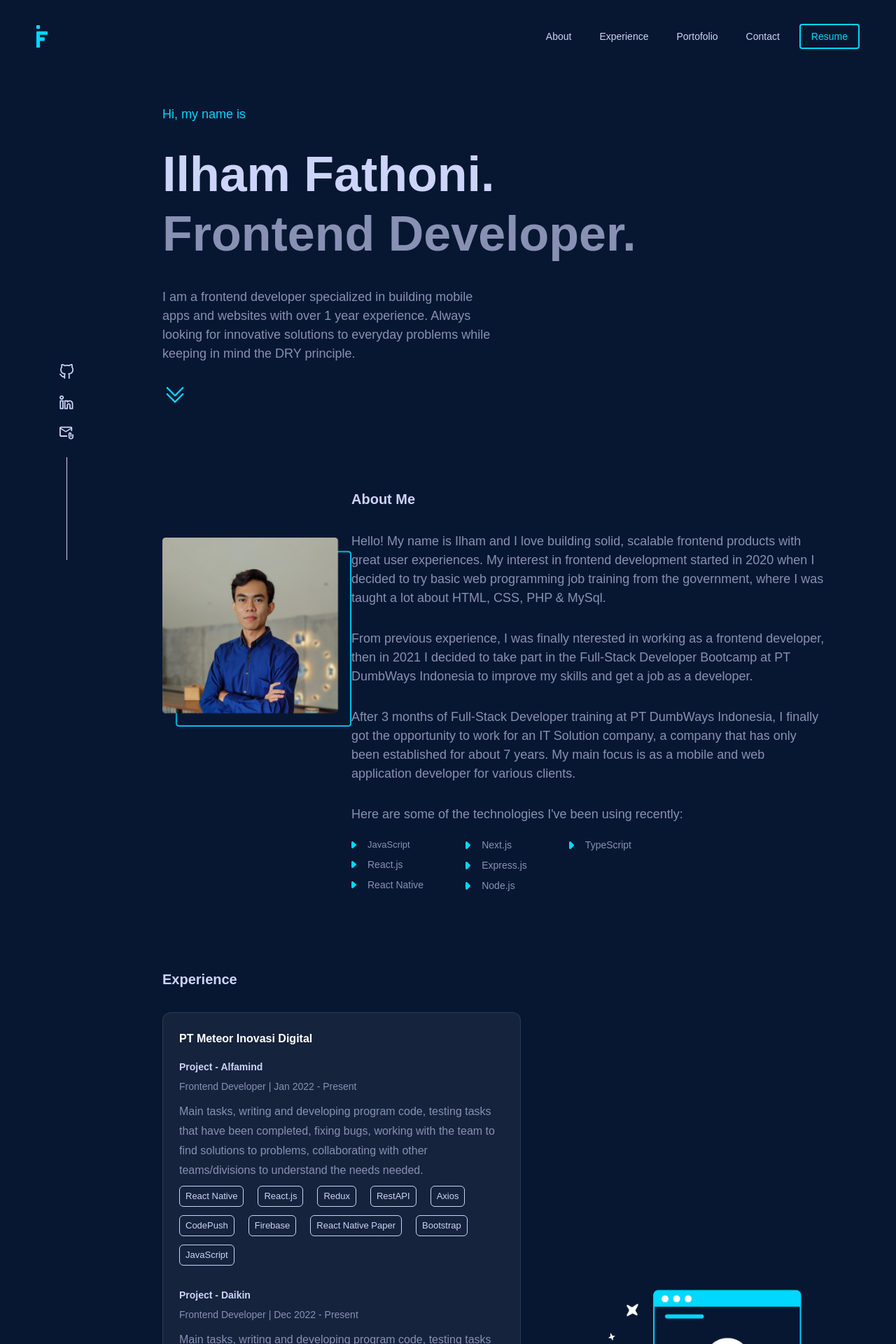
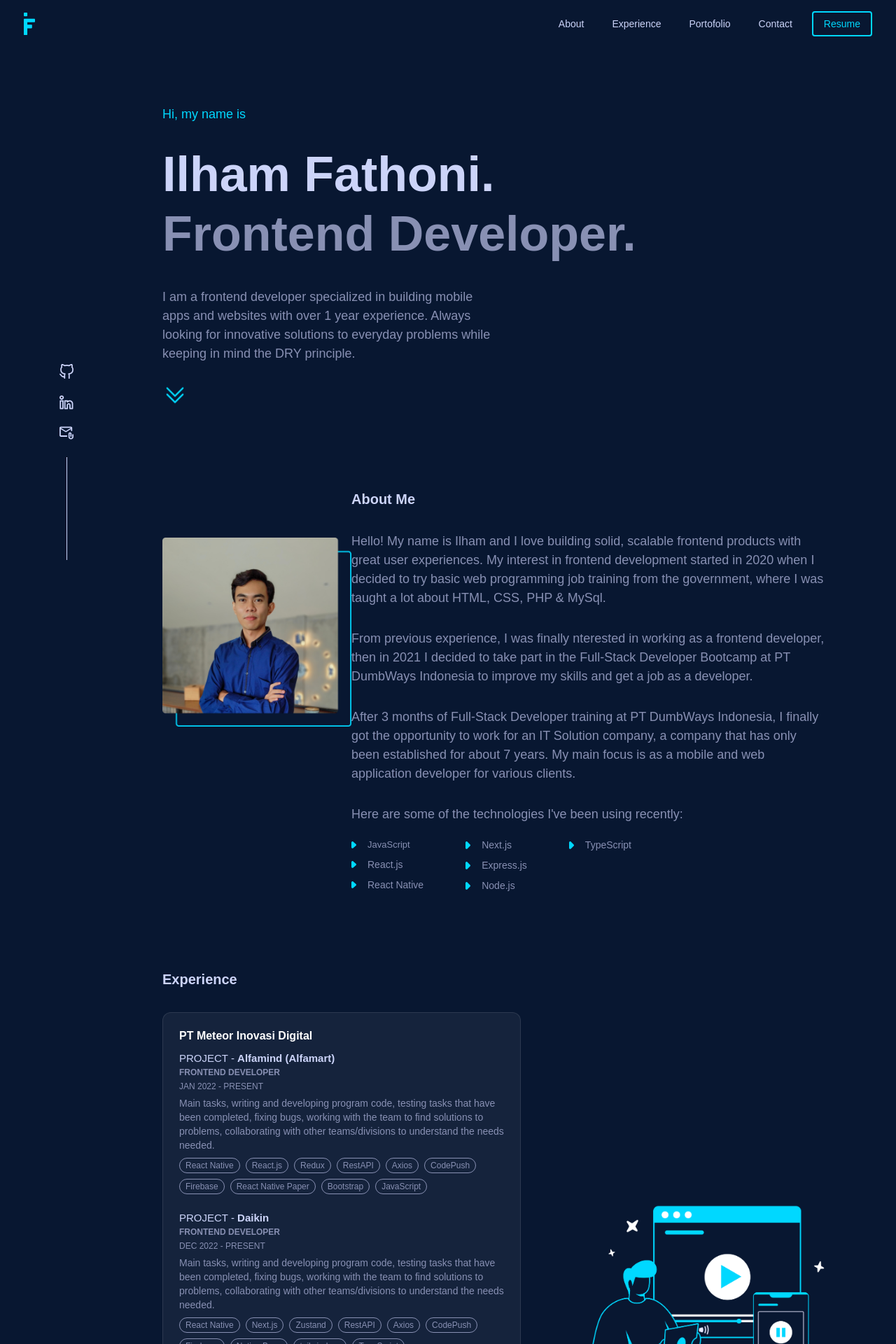
Before and after one commit to ilhamfathoni2/ilham-portofolio, a Next.js app: page / in a window 1280 px wide. Shown: the top 1920 px of the page at 70% size. Built offline with nearby package versions, Linux system fonts and the light colour scheme.

Commit message:
refactor ui navbar and experience

```diff
--- a/src/components/home/experience.tsx
+++ b/src/components/home/experience.tsx
@@ -11,9 +11,9 @@ const experienceData = [
     company: "PT Meteor Inovasi Digital",
     data: [
       {
-        project: "Alfamind",
-        year: "Jan 2022 - Present",
-        position: "Frontend Developer",
+        project: "Alfamind (Alfamart)",
+        year: "JAN 2022 - PRESENT",
+        position: "FRONTEND DEVELOPER",
         link: "https://play.google.com/store/apps/details?id=id.meteor.alfamind&hl=en&gl=US",
         stacks: [
           "React Native",
@@ -32,8 +32,8 @@ const experienceData = [
       },
       {
         project: "Daikin",
-        year: "Dec 2022 - Present",
-        position: "Frontend Developer",
+        year: "DEC 2022 - PRESENT",
+        position: "FRONTEND DEVELOPER",
         link: "",
         stacks: [
           "React Native",
@@ -57,10 +57,10 @@ const experienceData = [
     data: [
       {
         project: "Web PAL Internship",
-        year: "Jun 2021 - Okt 2021",
+        year: "JUN 2021 - OKT 2021",
         position: "Internship Laravel Developer",
         link: "",
-        stacks: ["Laravel 8", "SQL", "Bootstrap"],
+        stacks: ["Laravel 8", "MySQL", "Bootstrap", "HTML", "CSS"],
         description:
           "Create a web to manage internship registration and active internship data management",
       },
@@ -93,35 +93,38 @@ export const Experience = () => {
               key={index}
               className="rounded-xl bg-white/5 p-6 ring-1 ring-inset ring-white/10"
             >
-              <div className="text-base leading-7 mb-4">
+              <div className="text-base leading-5 mb-4">
                 <h3 className="font-semibold text-white">{comp.company}</h3>
                 {comp.data.map((item, index) => (
                   <div key={index}>
-                    <h4 className="mt-3 text-[14px] font-medium text-textPrimary hover:text-primaryBlue cursor-pointer">
+                    <h4 className="mt-3 text-[15px] font-medium text-textPrimary hover:text-primaryBlue cursor-pointer">
                       {item.link ? (
                         <a href={item.link}>
-                          <b>Project - {item.project}</b>
+                          PROJECT - <b>{item.project}</b>
                         </a>
                       ) : (
                         <a>
-                          <b>Project - {item.project}</b>
+                          PROJECT - <b>{item.project}</b>
                         </a>
                       )}
                     </h4>
-                    <h4 className="text-[14px] font-medium text-textSecondary">
-                      {item.position} | {item.year}
+                    <h4 className="text-[12px] font-semibold text-textSecondary">
+                      {item.position}
                     </h4>
-                    <div className="mt-2 text-textSecondary mb-2">
+                    <p className="text-[12px] font-medium text-textSecondary">
+                      {item.year}
+                    </p>
+                    <div className="text-[14px] mt-1 text-textSecondary mb-2">
                       {item.description}
                     </div>
                     <div className="flex flex-wrap mb-4">
                       {item.stacks.map((stack, index) => (
-                        <h4
+                        <h5
                           key={index}
-                          className="text-[13px] border-[1px] pl-2 pr-2 pt-0 pb-0 rounded-md text-textPrimary mr-5 mb-3"
+                          className="text-[12px] border-[1px] pl-2 pr-2 pt-0 pb-0 rounded-full text-textSecondary mr-2 mb-2"
                         >
                           {stack}
-                        </h4>
+                        </h5>
                       ))}
                     </div>
                   </div>
--- a/src/components/home/sectionOne.tsx
+++ b/src/components/home/sectionOne.tsx
@@ -52,6 +52,7 @@ export const SectionOne = () => {
         </p>
         <button
           onClick={handleAbout}
+          className="rounded-full"
         >
           <ChevronDoubleDownIcon className="w-9 text-primaryBlue animate-bounce" />
         </button>
--- a/src/components/navbar/navbar.tsx
+++ b/src/components/navbar/navbar.tsx
@@ -5,8 +5,8 @@ import { Disclosure } from "@headlessui/react";
 import { Bars3Icon, XMarkIcon } from "@heroicons/react/24/outline";
 
 const navigation = [
-  { name: "About", href: "#about-section", current: false },
-  { name: "Experience", href: "#experience-section", current: false },
+  { name: "About", href: "about-section", current: false },
+  { name: "Experience", href: "experience-section", current: false },
   { name: "Portofolio", href: "#", current: false },
   { name: "Contact", href: "#", current: false },
 ];
@@ -16,6 +16,13 @@ function classNames(...classes: string[]) {
 }
 
 export const Navbar = () => {
+  const scrollEvent = (event: string) => {
+    const element = document.getElementById(event);
+    if (element) {
+      element.scrollIntoView({ behavior: "smooth" });
+    }
+  };
+
   const scrollHero = () => {
     const element = document.getElementById("hero-section");
     if (element) {
@@ -31,7 +38,7 @@ export const Navbar = () => {
   return (
     <Disclosure
       as="nav"
-      className="fixed top-0 left-0 right-0 bg-bgPrimary p-[20px] z-[1000000]"
+      className="fixed top-0 left-0 right-0 bg-bgPrimary p-[2px] z-[1000000]"
     >
       {({ open }) => (
         <>
@@ -65,19 +72,19 @@ export const Navbar = () => {
                 <div className="hidden sm:ml-6 sm:block">
                   <div className="flex space-x-4">
                     {navigation.map((item) => (
-                      <a
+                      <button
                         key={item.name}
-                        href={item.href}
+                        onClick={() => scrollEvent(item.href)}
                         className={classNames(
                           item.current
-                            ? "bg-gray-900 text-white"
+                            ? "bg-gray-900 text-white cursor-pointer"
                             : "hover:text-primaryBlue text-textPrimary",
-                          "rounded-md px-3 py-2 text-sm font-medium"
+                          "rounded-md px-3 py-2 text-sm font-medium cursor-pointer"
                         )}
                         aria-current={item.current ? "page" : undefined}
                       >
                         {item.name}
-                      </a>
+                      </button>
                     ))}
                     <button
                       onClick={openPDF}
@@ -103,20 +110,19 @@ export const Navbar = () => {
           <Disclosure.Panel className="sm:hidden">
             <div className="space-y-1 px-2 pb-3 pt-2">
               {navigation.map((item) => (
-                <Disclosure.Button
+                <button
                   key={item.name}
-                  as="a"
-                  href={item.href}
+                  onClick={() => scrollEvent(item.href)}
                   className={classNames(
                     item.current
-                      ? "bg-gray-900 text-white"
+                      ? "bg-gray-900 text-white cursor-pointer"
                       : "hover:text-primaryBlue text-textPrimary",
-                    "block rounded-md px-3 py-2 text-base font-medium"
+                    "block rounded-md px-3 py-2 text-base font-medium cursor-pointer"
                   )}
                   aria-current={item.current ? "page" : undefined}
                 >
                   {item.name}
-                </Disclosure.Button>
+                </button>
               ))}
               <button
                 onClick={openPDF}
```
